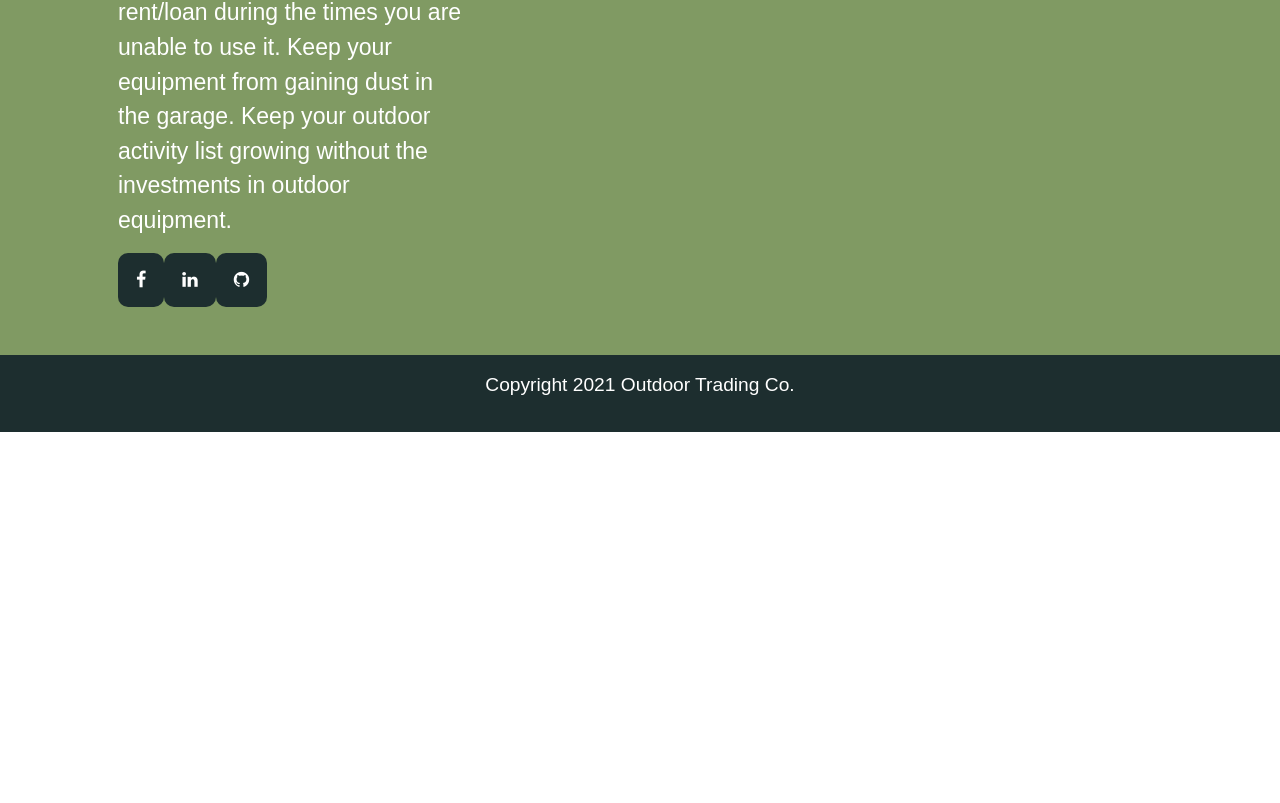
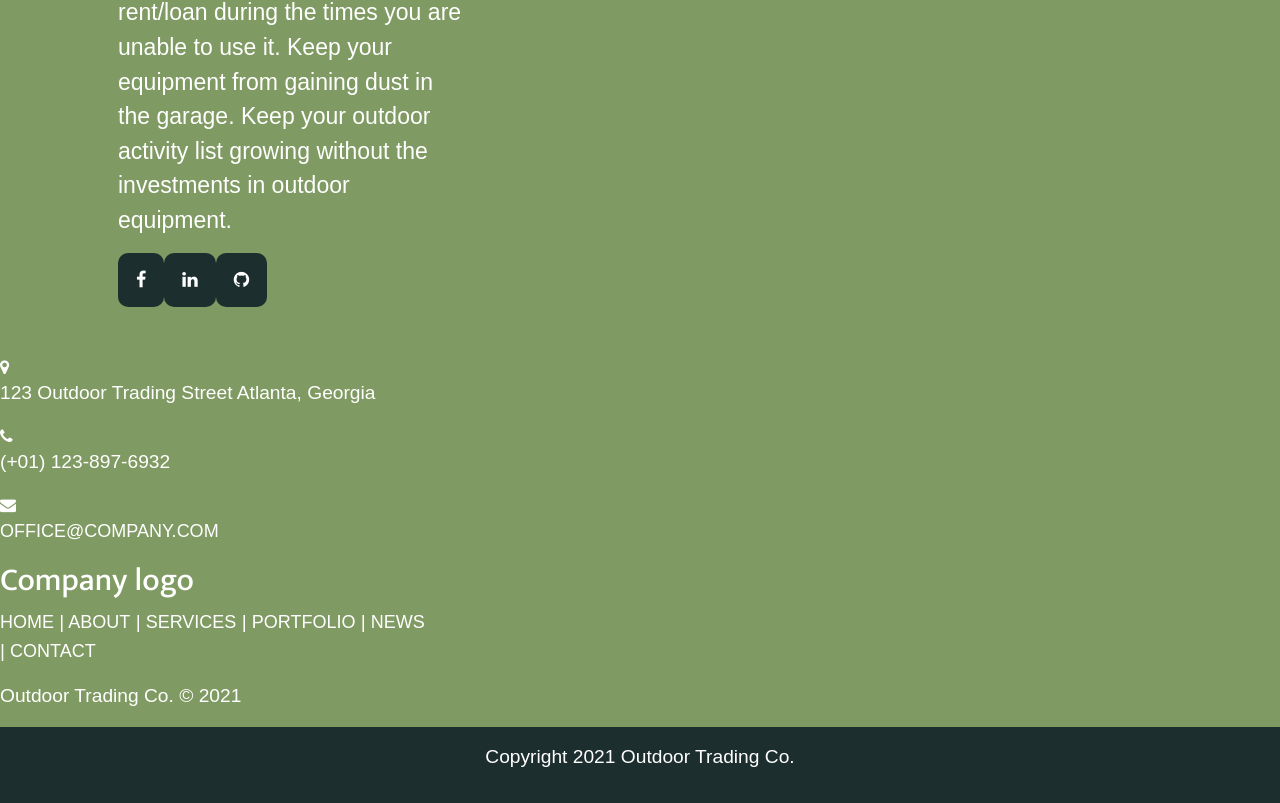
Before and after one commit to NeedaMehmud/outdoor-trading-co, a React (Create React App) app in the folder client/: page /SignUp in a window 1280 px wide. Shown: the part 2198-3001 px from the top of the page. Before the commit the page ends 2630 px from the top, so only its background shows below. Built offline with nearby package versions, Linux system fonts and the light colour scheme; a web font is replaced by a local one.

Commit message:
added company and street

```diff
--- a/client/src/components/Footer.js
+++ b/client/src/components/Footer.js
@@ -20,6 +20,32 @@ function Footer() {
           </div>
         </div>
       </div>
+      <div class="footer-center col-md-4 col-sm-6">
+        <div>
+          <i class="fa fa-map-marker"></i>
+          <p><span> 123 Outdoor Trading Street</span> Atlanta, Georgia</p>
+        </div>
+        <div>
+          <i class="fa fa-phone"></i>
+          <p> (+01) 123-897-6932</p>
+        </div>
+        <div>
+          <i class="fa fa-envelope"></i>
+          <p><a href="#"> office@company.com</a></p>
+        </div>
+      </div>
+      <div class="footer-right col-md-4 col-sm-6">
+        <h2> Company<span> logo</span></h2>
+        <p class="menu">
+          <a href="#"> Home</a> |
+      <a href="#"> About</a> |
+      <a href="#"> Services</a> |
+      <a href="#"> Portfolio</a> |
+      <a href="#"> News</a> |
+      <a href="#"> Contact</a>
+        </p>
+        <p class="name"> Outdoor Trading Co. &copy; 2021</p>
+      </div>
       <div className="text-center p-3 copyright">
         <p>Copyright 2021 Outdoor Trading Co.</p>
       </div>
```
